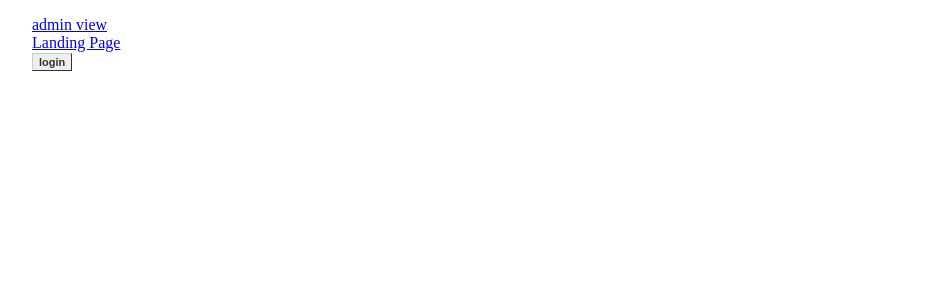
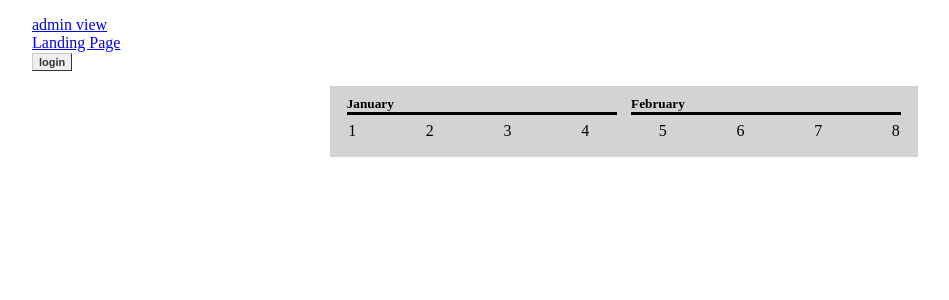
Before and after one commit to HackYourFuture-CPH/class06-final-project, a React app in the folder source/: page /adminview/createmodule in a window 1280 px wide. Shown: the top 300 px of the page, without its empty margins (16-965 px from the left). Built offline with nearby package versions, Linux system fonts and the light colour scheme; no server answers.

Commit message:
Add create module scaffolde

```diff
--- /dev/null
+++ b/source/src/client/containers/AddModule.jsx
@@ -0,0 +1,12 @@
+import React, { Component } from 'react'
+import Months from '../components/Months'
+
+export default class AddModule extends Component {
+  render() {
+    return (
+      <div className='addModule'>
+        <Months />
+      </div>
+    )
+  }
+}
--- a/source/src/client/containers/App.jsx
+++ b/source/src/client/containers/App.jsx
@@ -5,6 +5,7 @@ import Public from '../components/Public'
 import Profile from '../components/Profile'
 import { getProfileInfo, isLoggedIn } from '../api/apiCalls'
 import AdminView from './AdminView'
+import AddModule from './AddModule'
 
 export default class App extends Component {
   constructor(props) {
@@ -51,12 +52,13 @@ export default class App extends Component {
               <LoginButton isAuthenticated={this.state.isAuthenticated} />
             </ul>
           </nav>
+          <Route exact path='/' component={Public} />
           <Route
             exact
             path='/adminview'
             render={props => <AdminView {...props} user={this.state.user} />}
           />
-          <Route exact path='/' component={Public} />
+          <Route exact path='/adminview/createmodule' component={AddModule} />
           <Route
             exact
             path='/profile'
--- a/source/src/client/style.css
+++ b/source/src/client/style.css
@@ -76,3 +76,10 @@ img {
   display: flex;
   justify-content: space-between;
 }
+
+.addModule {
+  margin: auto;
+  width: 45%;
+  padding: 10px;
+  background-color: lightgray;
+}
```
